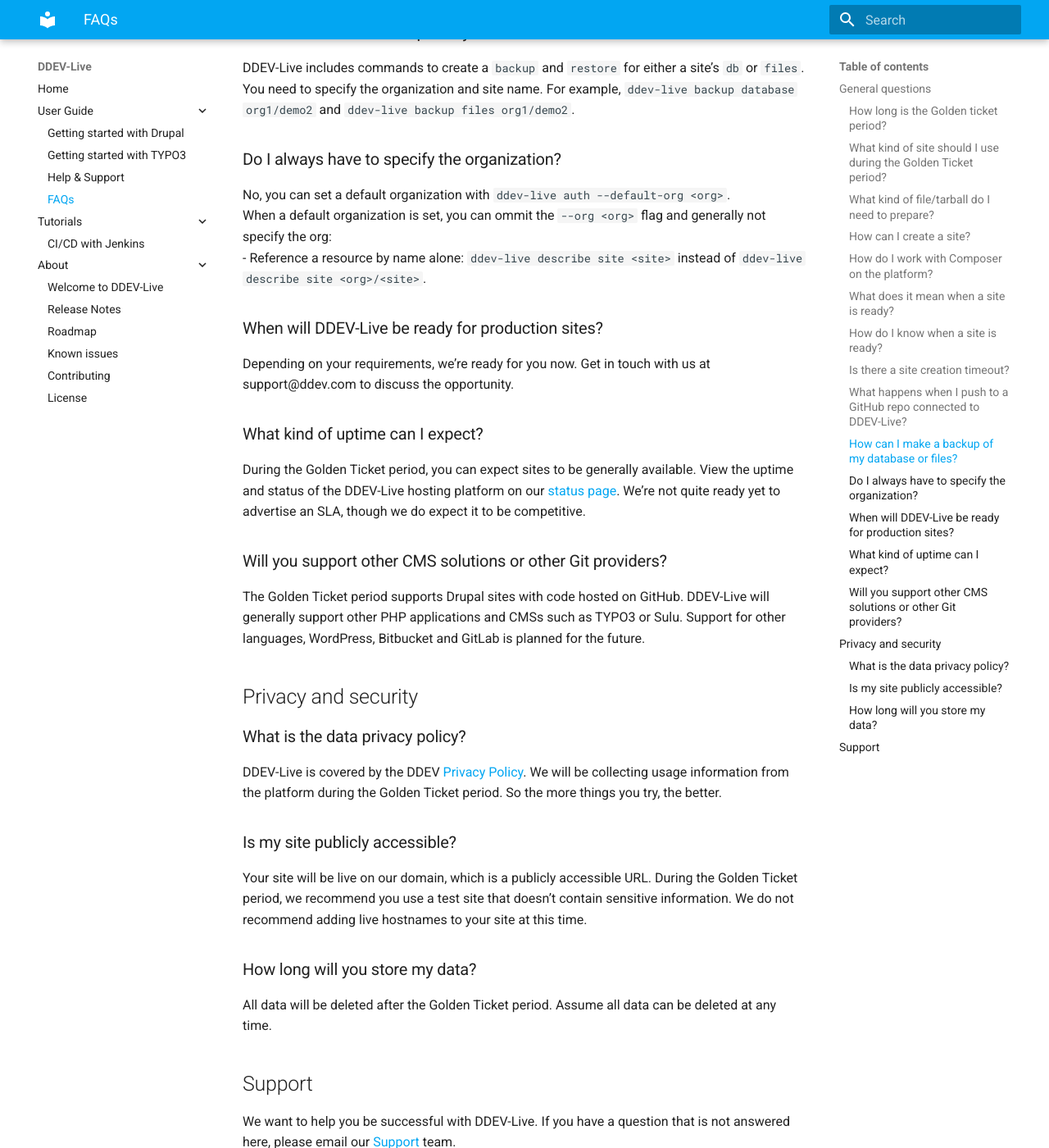
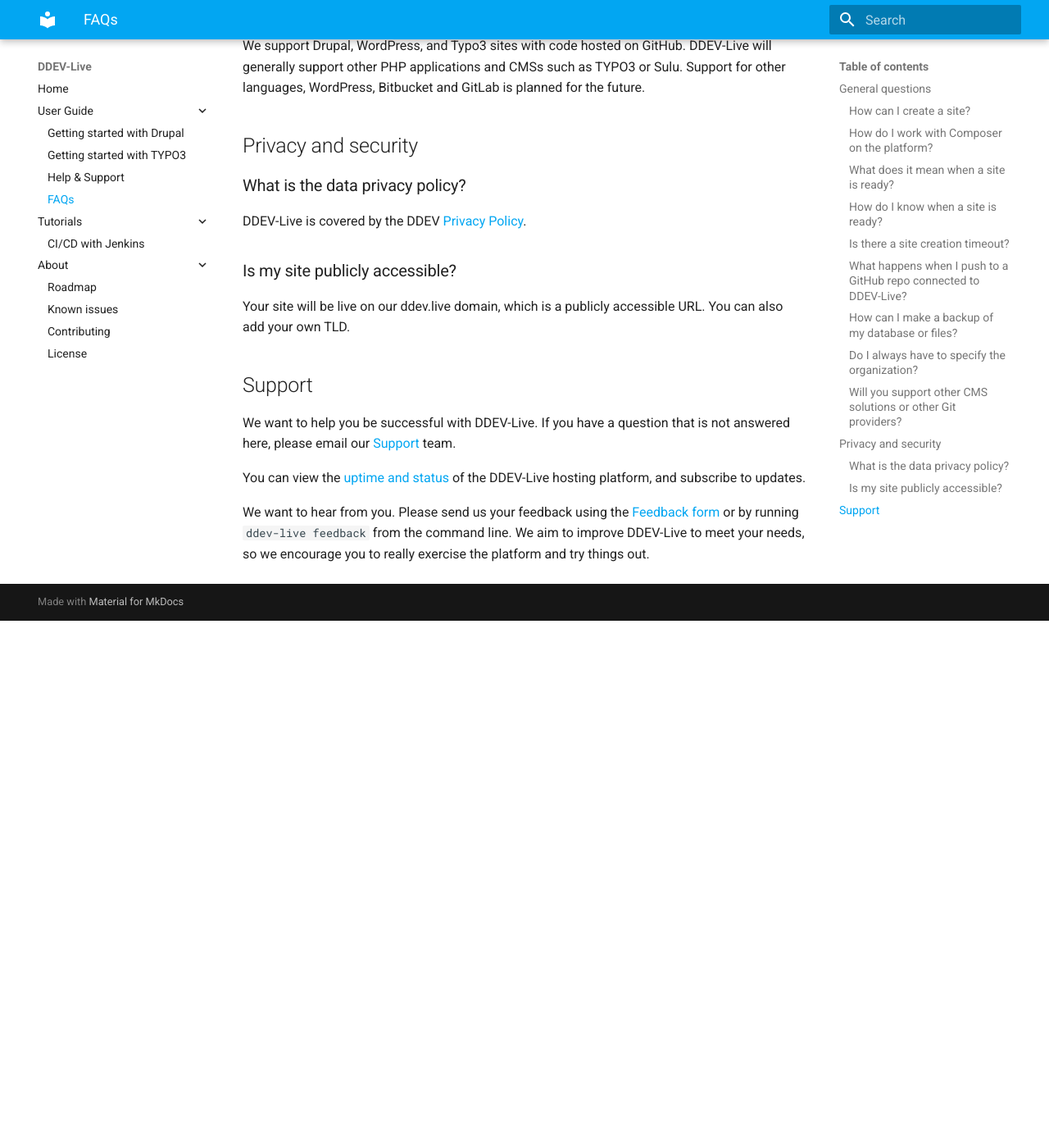
Before and after one commit to fru-io/docs-live, an MkDocs documentation site: the page built from docs/faq.md, in a window 1280 px wide and 1400 px high, scrolled down 1574 px. Shown: the whole window at 82% size. Built offline with MkDocs 1.6.1 and Material for MkDocs 9.7.7, drawn with Linux system fonts in a browser that asks for light colours; after the commit the page ends 2331 px from its top, so only the background shows below that; some of the changed text lies outside the part shown.

Commit message:
Removes: golden ticket references

```diff
--- a/docs/faq.md
+++ b/docs/faq.md
@@ -1,11 +1,5 @@
 # Frequently asked questions
 ## General questions
-### How long is the Golden ticket period?
-21 days. We’ll remind you before time runs out.
-### What kind of site should I use during the Golden Ticket period?
-You should use a test site. Your site will be live on our domain, which is a publicly accessible URL. During the Golden Ticket period, we recommend you use a test site that doesn’t contain sensitive information.
-### What kind of file/tarball do I need to prepare?
-You will need an export in archive format of your database, and unarchived file directories to upload for your project, if applicable.
 ### How can I create a site?
 The [Getting Started guide](https://docs.ddev.com/getting-started/) shows how to get started with DDEV-Live.
 ### How do I work with Composer on the platform?
@@ -28,22 +22,17 @@ No, you can set a default organization with `ddev-live auth --default-org <org>`
 When a default organization is set, you can ommit the `--org <org>` flag and generally not specify the org:
 - Reference a resource by name alone: `ddev-live describe site <site>` instead of `ddev-live describe site <org>/<site>`.
 
-### When will DDEV-Live be ready for production sites?
-Depending on your requirements, we’re ready for you now. Get in touch with us at support@ddev.com to discuss the opportunity.
-### What kind of uptime can I expect?
-During the Golden Ticket period, you can expect sites to be generally available. View the uptime and status of the DDEV-Live hosting platform on our [status page](https://status.ddev.com/). We’re not quite ready yet to advertise an SLA, though we do expect it to be competitive.
 ### Will you support other CMS solutions or other Git providers?
-The Golden Ticket period supports Drupal sites with code hosted on GitHub. DDEV-Live will generally support other PHP applications and CMSs such as TYPO3 or Sulu. Support for other languages, WordPress, Bitbucket and GitLab is planned for the future.
+We support Drupal, WordPress, and Typo3 sites with code hosted on GitHub. DDEV-Live will generally support other PHP applications and CMSs such as TYPO3 or Sulu. Support for other languages, WordPress, Bitbucket and GitLab is planned for the future.
+
 ## Privacy and security
 ### What is the data privacy policy?
-DDEV-Live is covered by the DDEV [Privacy Policy](https://www.ddev.com/privacy-policy/). We will be collecting usage information from the platform during the Golden Ticket period. So the more things you try, the better.
+DDEV-Live is covered by the DDEV [Privacy Policy](https://www.ddev.com/privacy-policy/).
 ### Is my site publicly accessible?
-Your site will be live on our domain, which is a publicly accessible URL. During the Golden Ticket period, we recommend you use a test site that doesn’t contain sensitive information. We do not recommend adding live hostnames to your site at this time.
-### How long will you store my data?
-All data will be deleted after the Golden Ticket period. Assume all data can be deleted at any time.
+Your site will be live on our ddev.live domain, which is a publicly accessible URL. You can also add your own TLD.
 ## Support
 We want to help you be successful with DDEV-Live. If you have a question that is not answered here, please email our [Support](mailto:support@ddev.com) team.
 
 You can view the [uptime and status](https://status.ddev.com/) of the DDEV-Live hosting platform, and subscribe to updates.
 
-During the Golden Ticket period, we want to hear from you. Please send us your feedback using the [Feedback form](https://dash.ddev.com/feedback/) or by running `ddev-live feedback` from the command line. We aim to improve  DDEV-Live to meet your needs, so we encourage you to really exercise the platform and try things out.
+We want to hear from you. Please send us your feedback using the [Feedback form](https://dash.ddev.com/feedback/) or by running `ddev-live feedback` from the command line. We aim to improve  DDEV-Live to meet your needs, so we encourage you to really exercise the platform and try things out.
--- a/mkdocs.yml
+++ b/mkdocs.yml
@@ -19,8 +19,6 @@ nav:
     - Tutorials:
         - CI/CD with Jenkins: cicd-integration.md
     - About:
-        - Welcome to DDEV-Live: welcome.md
-        - Release Notes: MISSING.md
         - Roadmap: roadmap.md
         - Known issues: known-issues.md
         - Contributing: https://github.com/drud/community/blob/master/governance.md
```
Also changed, not shown: docs/index.md (+9 -1 lines), docs/welcome.md (deleted, +0 -36 lines).
